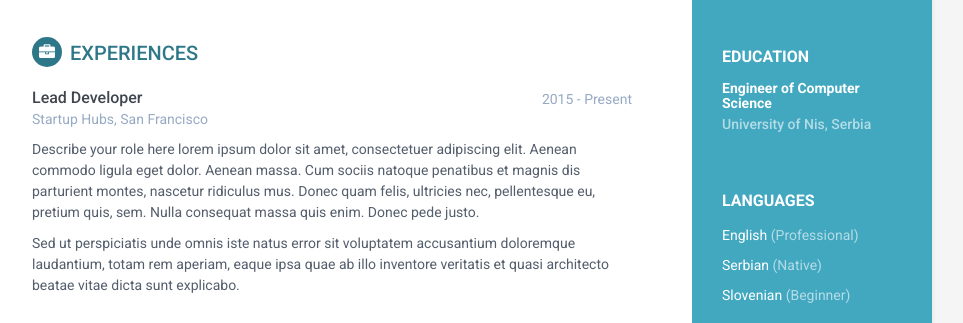
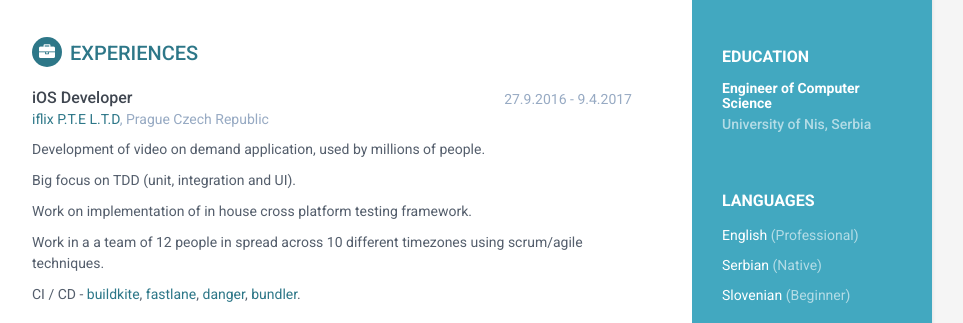
Before and after one commit to borisBarac/borisbarac.github.io, a plain HTML site: page index.html in a window 1280 px wide. Shown: the part 410-733 px from the top of the page, without its empty margins (188-1151 px from the left). Drawn offline with Linux system fonts and the light colour scheme.

Commit message:
Iflix added

```diff
--- a/index.html
+++ b/index.html
@@ -113,14 +113,22 @@
                 <div class="item">
                     <div class="meta">
                         <div class="upper-row">
-                            <h3 class="job-title">Lead Developer</h3>
-                            <div class="time">2015 - Present</div>
+                            <h3 class="job-title">iOS Developer</h3>
+                            <div class="time">27.9.2016 - 9.4.2017</div>
                         </div><!--//upper-row-->
-                        <div class="company">Startup Hubs, San Francisco</div>
+                        <div class="company"><a href="http://www.iflix.com" target="_blank">iflix P.T.E L.T.D</a>, Prague Czech Republic</div>
                     </div><!--//meta-->
                     <div class="details">
-                        <p>Describe your role here lorem ipsum dolor sit amet, consectetuer adipiscing elit. Aenean commodo ligula eget dolor. Aenean massa. Cum sociis natoque penatibus et magnis dis parturient montes, nascetur ridiculus mus. Donec quam felis, ultricies nec, pellentesque eu, pretium quis, sem. Nulla consequat massa quis enim. Donec pede justo.</p>
-                        <p>Sed ut perspiciatis unde omnis iste natus error sit voluptatem accusantium doloremque laudantium, totam rem aperiam, eaque ipsa quae ab illo inventore veritatis et quasi architecto beatae vitae dicta sunt explicabo. </p>
+                    <p>Development of video on demand application, used by millions of people.</p>
+                    <p>Big focus on TDD (unit, integration and UI).</p>
+                    <p>Work on implementation of in house cross platform testing framework.</p>
+                    <p>Work in a a team of 12 people in spread across 10 different timezones using scrum/agile techniques.</p>
+                    <p>CI / CD -
+                        <a href="http://buildkite.com/" target="_blank">buildkite</a>,
+                        <a href="http://fastlane.tools/" target="_blank">fastlane</a>,
+                        <a href="http://danger.systems/" target="_blank">danger</a>,
+                        <a href="http://bundler.io/" target="_blank">bundler</a>.
+                    </p>
                     </div><!--//details-->
                 </div><!--//item-->
 
@@ -134,7 +142,6 @@
                     </div><!--//meta-->
                     <div class="details">
                         <p>Describe your role here lorem ipsum dolor sit amet, consectetuer adipiscing elit. Aenean commodo ligula eget dolor. Aenean massa. Cum sociis natoque penatibus et magnis dis parturient montes, nascetur ridiculus mus. Donec quam felis, ultricies nec, pellentesque eu, pretium quis, sem.</p>
-
                     </div><!--//details-->
                 </div><!--//item-->
 
```
